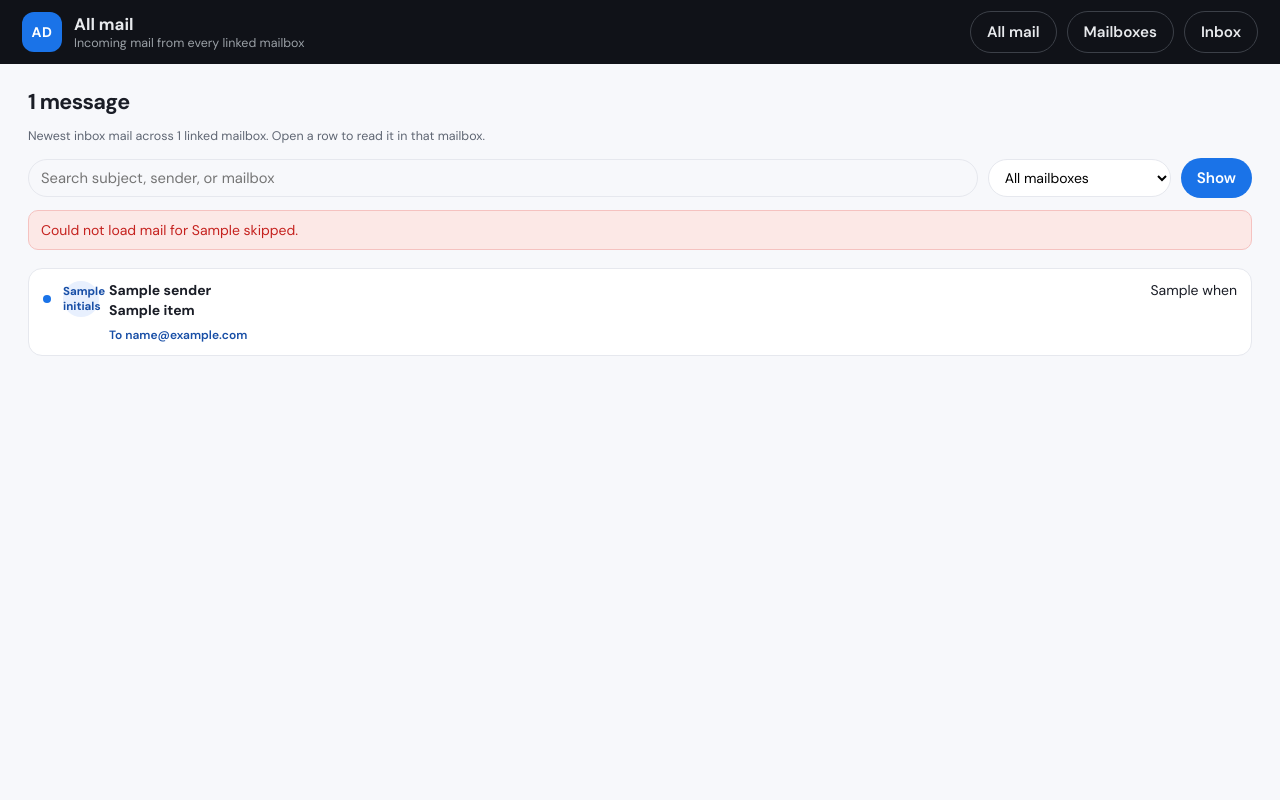
After one commit to DhanushGoli/outlook-server, a Python web app: template mail_app/templates/admin_inbox.html in a window 1280 px wide. The commit adds this page. Run offline with Jinja, Linux system fonts and the light colour scheme; the template is opened without the code that fills it: most values are stand-ins (such as "Sample title", 1, 10 or a date in 2020).

Commit message:
Add admin All mail feed across linked mailboxes.

```diff
--- a/mail_app/static/mail.css
+++ b/mail_app/static/mail.css
@@ -585,7 +585,50 @@ button, input, textarea { font-family: inherit; }
   justify-content: flex-end;
   flex-wrap: nowrap;
 }
-.admin-actions .btn { margin: 0; padding: 8px 12px; font-size: 0.88rem; white-space: nowrap; }
+.admin-topbar .btn.ghost.on {
+  background: var(--rail-active);
+  border-color: var(--rail-active);
+}
+.allmail-intro { max-width: none; }
+.allmail-filters {
+  display: flex;
+  gap: 10px;
+  align-items: center;
+  flex-wrap: wrap;
+  margin-top: 14px;
+}
+.allmail-filters .search { flex: 1; min-width: 220px; }
+.allmail-filters select {
+  border: 1px solid var(--line);
+  background: #fff;
+  border-radius: 999px;
+  padding: 8px 12px;
+  font: inherit;
+  max-width: 280px;
+}
+.allmail-filters .btn { margin: 0; }
+.allmail-list { list-style: none; padding: 0; margin: 0; display: grid; gap: 8px; }
+.allmail-item a {
+  display: grid;
+  grid-template-columns: 10px 36px minmax(0, 1fr);
+  gap: 10px;
+  align-items: start;
+  color: inherit;
+  background: #fff;
+  border: 1px solid var(--line);
+  border-radius: 14px;
+  padding: 12px 14px;
+}
+.allmail-item a:hover { background: #f4f7fd; }
+.allmail-item.unread .from, .allmail-item.unread .subject { font-weight: 700; }
+.allmail-item.unread .unread-pip { background: var(--unread); }
+.mailbox-chip {
+  display: inline-block;
+  margin-top: 6px;
+  font-size: 0.75rem;
+  color: var(--accent-2);
+  font-weight: 600;
+}
 form.inline { display: inline-flex; align-items: center; }
 
 @media (max-width: 1180px) {
--- /dev/null
+++ b/mail_app/templates/admin_inbox.html
@@ -0,0 +1,68 @@
+<!DOCTYPE html>
+<html lang="en">
+<head>
+  <meta charset="utf-8">
+  <meta name="viewport" content="width=device-width, initial-scale=1">
+  <title>All mail — Host inbox</title>
+  <link rel="stylesheet" href="/static/mail.css?v=allmail">
+</head>
+<body>
+  <div class="admin-shell">
+    <header class="admin-topbar">
+      <div class="topbar-left">
+        <div class="mark">AD</div>
+        <div class="rail-id">
+          <div class="topbar-title">All mail</div>
+          <div class="uid">Incoming mail from every linked mailbox</div>
+        </div>
+      </div>
+      {% include "admin_nav.html" %}
+    </header>
+    <div class="admin-wrap">
+      <div class="admin-intro allmail-intro">
+        <h2>{{ items|length }} message{% if items|length != 1 %}s{% endif %}</h2>
+        <p class="uid">Newest inbox mail across {{ mailboxes|length }} linked mailbox{% if mailboxes|length != 1 %}es{% endif %}. Open a row to read it in that mailbox.</p>
+        <form class="allmail-filters" method="get" action="/admin/inbox">
+          <label class="search">
+            <span class="visually-hidden">Search all mail</span>
+            <input type="search" name="q" value="{{ q }}" placeholder="Search subject, sender, or mailbox">
+          </label>
+          <select name="box" aria-label="Filter by mailbox">
+            <option value="">All mailboxes</option>
+            {% for box in mailboxes %}
+            <option value="{{ box.id }}" {% if box.id == box_id %}selected{% endif %}>{{ box.email }}</option>
+            {% endfor %}
+          </select>
+          <button class="btn" type="submit">Show</button>
+        </form>
+        {% if skipped %}
+        <p class="error">Could not load mail for {{ skipped|join(", ") }}.</p>
+        {% endif %}
+      </div>
+      {% if not items %}
+      <p class="empty">No inbox mail to show for these mailboxes yet.</p>
+      {% else %}
+      <ul class="allmail-list">
+        {% for item in items %}
+        <li class="allmail-item {% if not item.is_read %}unread{% endif %}">
+          <a href="/a/{{ item.account_id }}?folder=inbox&amp;msg={{ item.message_id }}">
+            <span class="unread-pip" aria-hidden="true"></span>
+            <span class="avatar">{{ item.initials }}</span>
+            <span class="item-main">
+              <span class="item-top">
+                <span class="from">{{ item.sender }}</span>
+                <time>{{ item.when }}</time>
+              </span>
+              <span class="subject">{{ item.subject or "(no subject)" }}</span>
+              <span class="preview">{{ item.preview }}</span>
+              <span class="mailbox-chip">To {{ item.mailbox }}</span>
+            </span>
+          </a>
+        </li>
+        {% endfor %}
+      </ul>
+      {% endif %}
+    </div>
+  </div>
+</body>
+</html>
--- a/mail_app/templates/admin_login.html
+++ b/mail_app/templates/admin_login.html
@@ -4,7 +4,7 @@
   <meta charset="utf-8">
   <meta name="viewport" content="width=device-width, initial-scale=1">
   <title>Admin sign-in — Host inbox</title>
-  <link rel="stylesheet" href="/static/mail.css?v=admin">
+  <link rel="stylesheet" href="/static/mail.css?v=allmail">
 </head>
 <body class="login-body">
   <div class="card">
--- /dev/null
+++ b/mail_app/templates/admin_nav.html
@@ -0,0 +1,11 @@
+      <div class="topbar-actions">
+        <a class="btn ghost{% if admin_page == 'allmail' %} on{% endif %}" href="/admin/inbox">All mail</a>
+        <a class="btn ghost{% if admin_page == 'directory' %} on{% endif %}" href="/admin">Mailboxes</a>
+        <a class="btn ghost" href="/">Inbox</a>
+        {% if password_login and full_directory %}
+        <form class="signout-form" method="post" action="/admin/signout">
+          <input name="password" type="password" required placeholder="Admin password" autocomplete="current-password" aria-label="Confirm admin password to sign out">
+          <button class="btn ghost" type="submit">Sign out</button>
+        </form>
+        {% endif %}
+      </div>
--- a/mail_app/templates/login.html
+++ b/mail_app/templates/login.html
@@ -4,7 +4,7 @@
   <meta charset="utf-8">
   <meta name="viewport" content="width=device-width, initial-scale=1">
   <title>Sign in — Host inbox</title>
-  <link rel="stylesheet" href="/static/mail.css?v=admin">
+  <link rel="stylesheet" href="/static/mail.css?v=allmail">
 </head>
 <body class="login-body">
   <div class="card">
--- a/mail_app/templates/shell.html
+++ b/mail_app/templates/shell.html
@@ -4,7 +4,7 @@
   <meta charset="utf-8">
   <meta name="viewport" content="width=device-width, initial-scale=1">
   <title>{{ folder_label(folder) }} — {{ account.email }}</title>
-  <link rel="stylesheet" href="/static/mail.css?v=admin">
+  <link rel="stylesheet" href="/static/mail.css?v=allmail">
 </head>
 <body>
   <div class="shell">
```
Also changed, not shown: mail_app/app.py (+108 -0 lines), mail_app/templates/admin.html (+2 -10 lines), mail_app/README.md.
